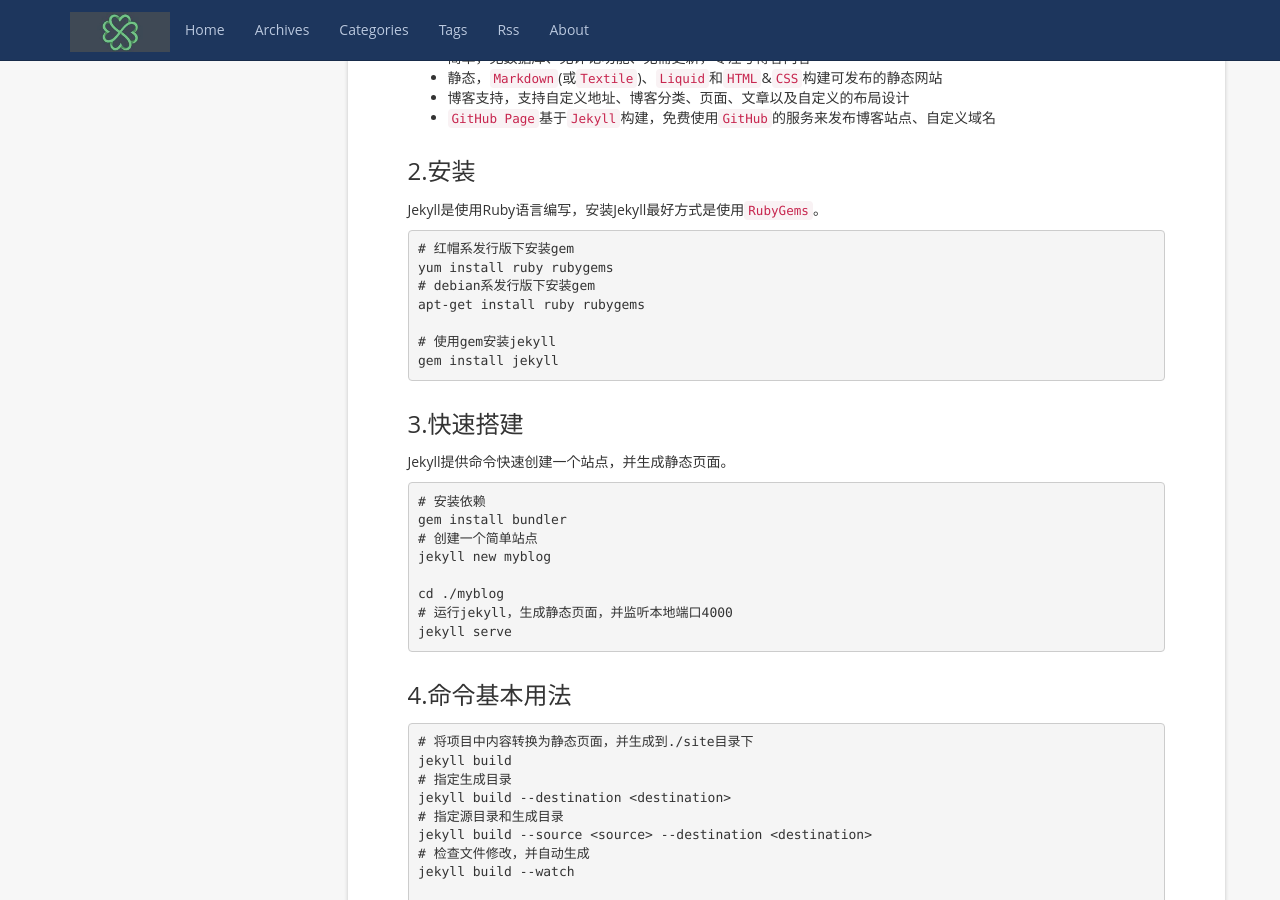
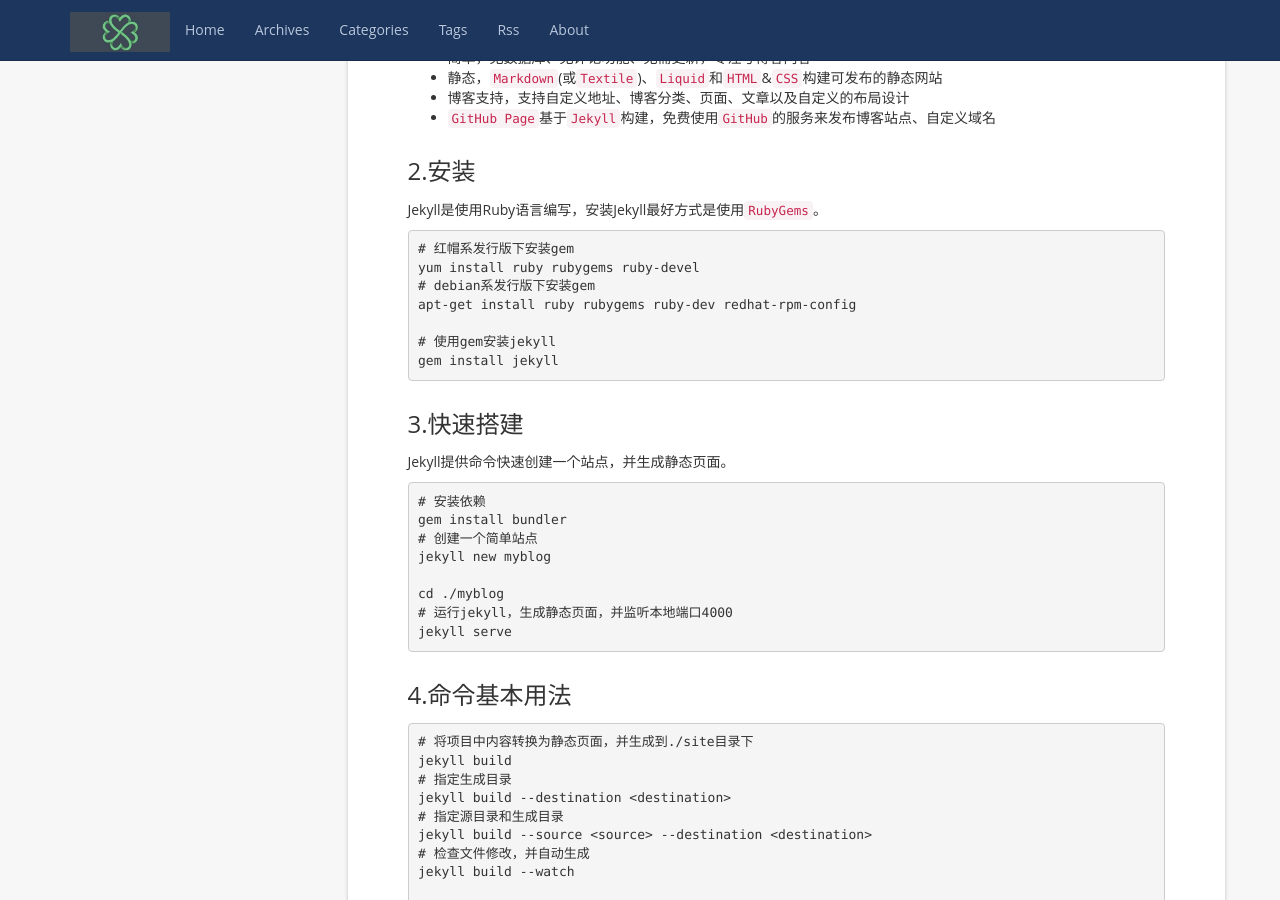
Before and after one commit to legolasNg/legolasNg.github.io, a Jekyll site: the page built from _posts/2016-07-18-blog-on-github-pages-3.md, in a window 1280 px wide and 900 px high, scrolled down 611 px. Built offline with Jekyll 4.4.1, drawn with Linux system fonts in a browser that asks for light colours; nearby versions of some CDN libraries; library files that are not in the unit come from our copies; comment, search, counter and statistics services are not loaded.

Commit message:
[fix]解决红帽系不能安装jekyll的错误

````diff
--- a/_posts/2016-07-18-blog-on-github-pages-3.md
+++ b/_posts/2016-07-18-blog-on-github-pages-3.md
@@ -26,9 +26,9 @@
 
 ```bash
 # 红帽系发行版下安装gem
-yum install ruby rubygems
+yum install ruby rubygems ruby-devel
 # debian系发行版下安装gem
-apt-get install ruby rubygems
+apt-get install ruby rubygems ruby-dev redhat-rpm-config
 
 # 使用gem安装jekyll
 gem install jekyll
````
